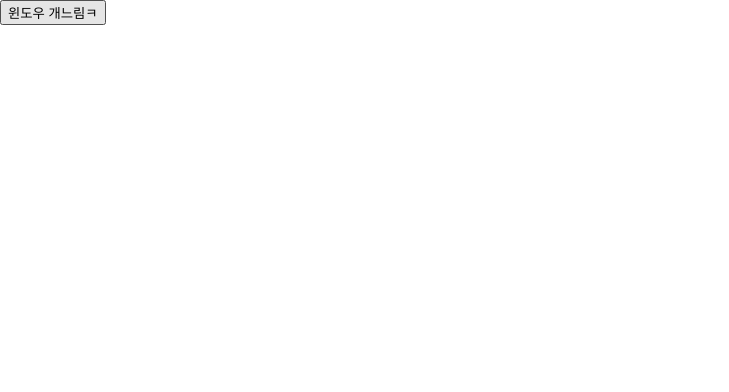
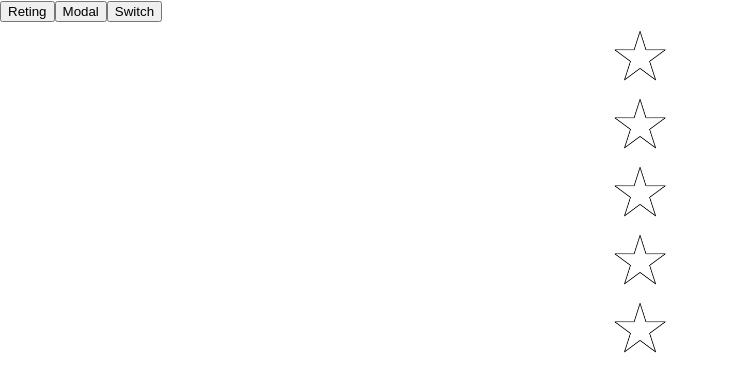
Before and after one commit to limdumb/React-Study, a React (Create React App) app: page /tab in a window 1280 px wide. Shown: the top 392 px of the page, without its empty margins (0-729 px from the left). Built offline with nearby package versions, Linux system fonts and the light colour scheme.

Commit message:
Tab Component 구현

```diff
--- a/src/Components/ContentTab.jsx
+++ b/src/Components/ContentTab.jsx
@@ -1,10 +1,45 @@
-import Reting from "./Reting"
-import SwitchToggle from "./SwitchToggle"
-import Modal from "./Modal"
+import Reting from "./Reting";
+import SwitchToggle from "./SwitchToggle";
+import Modal from "./Modal";
+import { useState } from "react";
 
 export default function ContentTab() {
+  const [activateTab, setActivateTab] = useState(0);
 
-  return(
-    <button>윈도우 개느림ㅋ</button>
-  )
+  const tabClickHendler = (index) => {
+    setActivateTab(index);
+  };
+
+  const contentTab = [
+    {
+      tabTitle: <button onClick={() => tabClickHendler(0)}>Reting</button>,
+      tabContetn: <Reting/>,
+    },
+    {
+      tabTitle: <button onClick={() => tabClickHendler(1)}>Modal</button>,
+      tabContetn: <Modal/>,
+    },
+    {
+      tabTitle: <button onClick={() => tabClickHendler(2)}>Switch</button>,
+      tabContetn: <SwitchToggle/>,
+    },
+  ];
+
+  return (
+    <div className="Container">
+      <div className="tab__Container">
+        {contentTab.map((section) => {
+          return section.tabTitle
+        })}
+      </div>
+        <div style={{
+          display:"flex",
+          justifyContent:"center",
+          alignItems: "center",
+          flexDirection:"column"
+        }}>
+          {contentTab[activateTab].tabContetn}
+        </div>
+    </div>
+  );
 }
```
